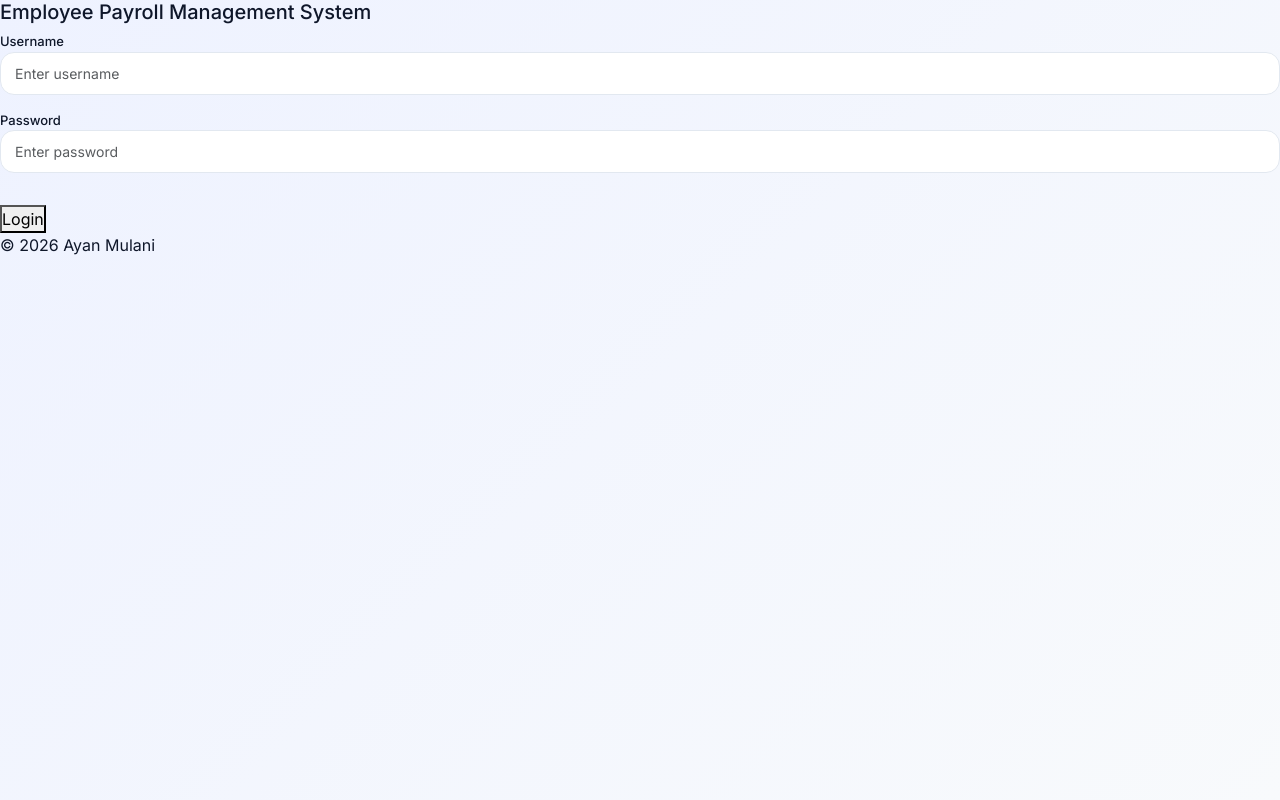
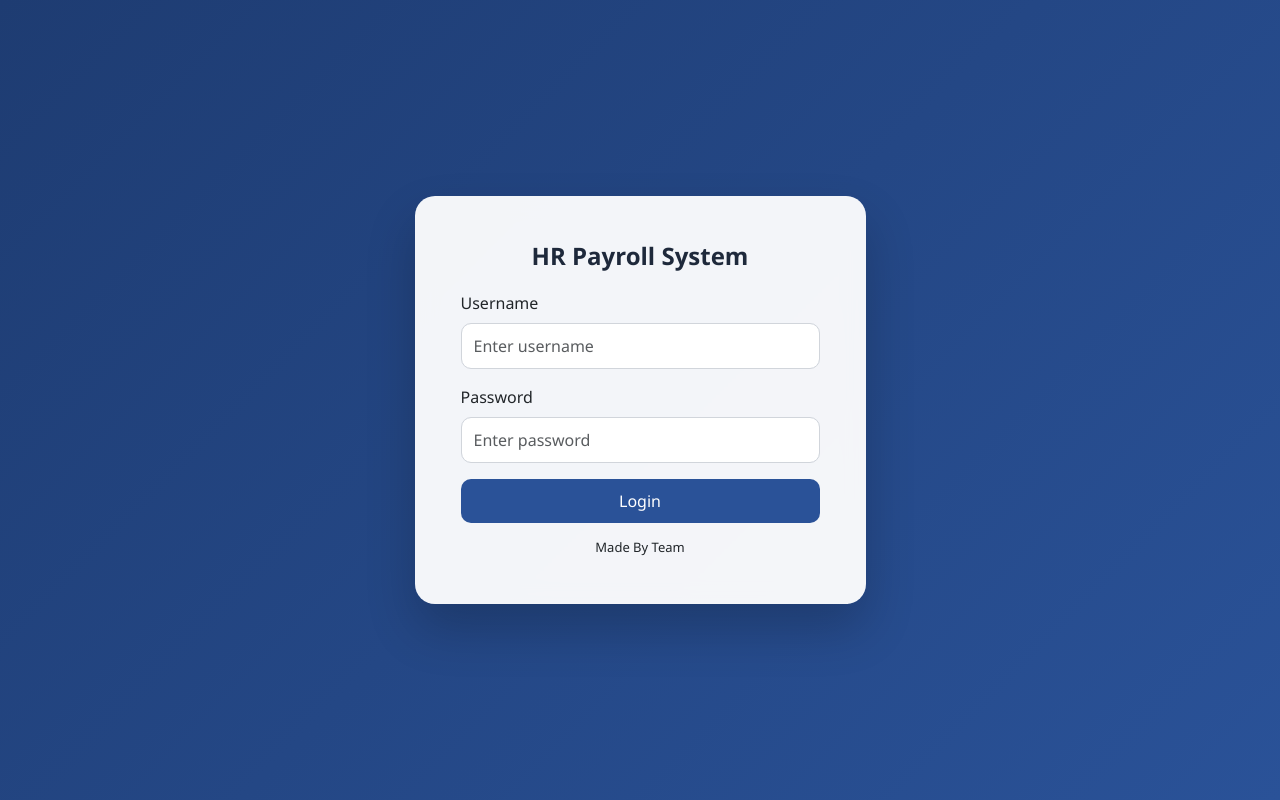
Before and after one commit to AyanMulani/employeepayroll, a Flask app: page /login in a window 1280 px wide. Run offline with Flask 3, Linux system fonts and the light colour scheme.

Commit message:
Enhance login page layout and styles
Updated the login page to include a title and improved styling for the login card and buttons.

```diff
--- a/templates/login.html
+++ b/templates/login.html
@@ -1,61 +1,116 @@
+<!doctype html>
+<html>
 <head>
-    <meta charset="utf-8">
-    <title>Login</title>
+<meta charset="utf-8">
+<title>Login - HR Payroll</title>
 
-    <!-- Bootstrap -->
-    <link href="https://cdn.jsdelivr.net/npm/bootstrap@5.3.2/dist/css/bootstrap.min.css" rel="stylesheet">
+<link href="https://cdn.jsdelivr.net/npm/bootstrap@5.3.2/dist/css/bootstrap.min.css" rel="stylesheet">
 
-    <!-- Flask Static CSS (VERY IMPORTANT) -->
-    <link rel="stylesheet" href="{{ url_for('static', filename='style.css') }}">
+<style>
+
+/* ===== Background ===== */
+body{
+    min-height:100vh;
+    background: linear-gradient(135deg,#1e3c72,#2a5298);
+    display:flex;
+    align-items:center;
+    justify-content:center;
+    font-family: 'Segoe UI', sans-serif;
+}
+
+/* ===== Card Styling ===== */
+.login-card{
+    border:none;
+    border-radius:20px;
+    box-shadow:0 25px 50px rgba(0,0,0,0.2);
+    padding:30px;
+    background:rgba(255,255,255,0.95);
+    backdrop-filter:blur(10px);
+}
+
+/* ===== Title ===== */
+.login-title{
+    font-weight:600;
+    margin-bottom:20px;
+    color:#1e293b;
+}
+
+/* ===== Inputs ===== */
+.form-control{
+    border-radius:10px;
+    padding:10px 12px;
+    border:1px solid #d1d5db;
+    transition:0.2s ease;
+}
+
+.form-control:focus{
+    border-color:#2a5298;
+    box-shadow:0 0 0 3px rgba(42,82,152,0.2);
+}
+
+/* ===== Button ===== */
+.btn-primary{
+    width:100%;
+    border-radius:10px;
+    padding:10px;
+    font-weight:500;
+    background:#2a5298;
+    border:none;
+    transition:0.2s ease;
+}
+
+.btn-primary:hover{
+    background:#1e3c72;
+}
+
+/* ===== Small Footer Text ===== */
+.small-text{
+    font-size:13px;
+    margin-top:15px;
+    text-align:center;
+}
+
+.small-text a{
+    text-decoration:none;
+    color:#2a5298;
+}
+
+</style>
+
 </head>
-
 
 <body>
 
-<div class="login-card">
+<div class="container">
+    <div class="row justify-content-center">
+        <div class="col-md-5">
+            <div class="card login-card">
+                <div class="card-body">
+                    <h4 class="login-title text-center">HR Payroll System</h4>
 
-    <div class="logo-circle">
-        <i class="fa-solid fa-building-user"></i>
-    </div>
+                    <form method="post">
+                        <div class="mb-3">
+                            <label class="form-label">Username</label>
+                            <input name="username" class="form-control" placeholder="Enter username" required>
+                        </div>
 
-    <h5 class="login-title">
-        Employee Payroll Management System
-    </h5>
+                        <div class="mb-3">
+                            <label class="form-label">Password</label>
+                            <input name="password" type="password" class="form-control" placeholder="Enter password" required>
+                        </div>
 
-   <form method="post">
+                        <button class="btn btn-primary">Login</button>
+                    </form>
 
-    <div class="form-group mb-3">
-        <label>Username</label>
-        <input type="text" name="username" class="form-control custom-input" placeholder="Enter username" required>
-    </div>
+                    <div class="small-text">
+                        Made By Team
+                    </div>
 
-    <div class="form-group mb-3">
-        <label>Password</label>
-        <div class="password-wrapper">
-            <input type="password" name="password" id="password" class="form-control custom-input" placeholder="Enter password" required>
-            <span class="toggle-password" onclick="togglePassword()">
-                <i class="fa-solid fa-eye"></i>
-            </span>
+                </div>
+            </div>
         </div>
     </div>
-
-    <button class="btn-login mt-3">Login</button>
-
-</form>
-
-
-    <div class="login-footer">
-        © 2026 Ayan Mulani
-    </div>
-
 </div>
-
-<script>
-function togglePassword(){
-    const pass = document.getElementById("password");
-    pass.type = pass.type === "password" ? "text" : "password";
-}
-</script>
 
 </body>
 </html>
```
